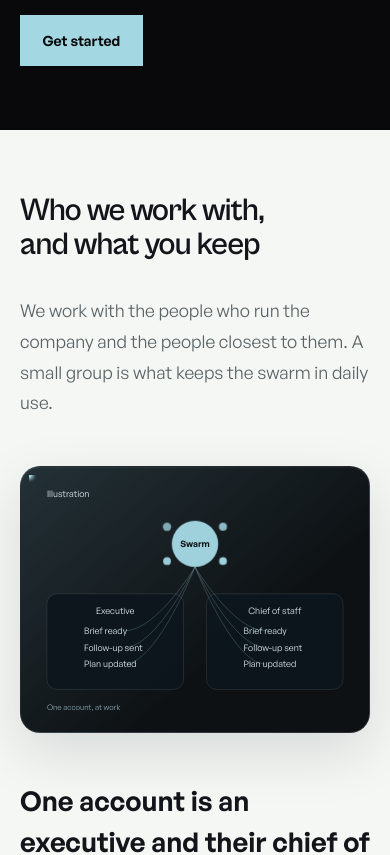
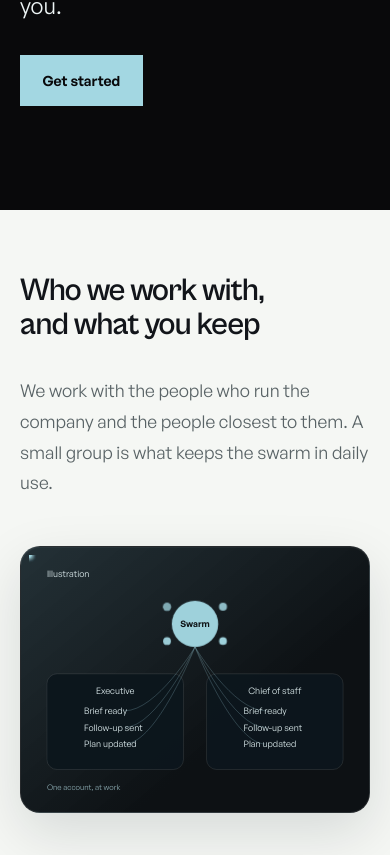
Before and after one commit to aiifyit/aiifyit.github.io, a React (Vite) app: page / in a window 390 px wide. Shown: the part 6292-7147 px from the top of the page. Built offline with nearby package versions, Linux system fonts and the light colour scheme.

Commit message:
Keep homepage section headings clear of the sticky header. (#63)
Use 6.5rem scroll padding and matching homepage section bottom padding so previous-section text is not covered on mobile or desktop. Leave section scroll margin at 0 so it does not add to the html offset.

```diff
--- a/src/index.css
+++ b/src/index.css
@@ -126,7 +126,7 @@ h1, h2, h3, h4, h5, h6 {
 }
 
 /* Offer page only. Tokens stay local so the rest of the site is unchanged. */
-html[data-page="offer"] { background: #09090b; scroll-padding-top: 6rem; }
+html[data-page="offer"] { background: #09090b; scroll-padding-top: 6.5rem; }
 .offer-page { --offer-ink:#12151a; --offer-muted:#596366; --offer-line:#d5dedb; --offer-card:#fff; --offer-navy:#12151a; --offer-accent:#A3D7E2; --offer-accent-hover:#7DC1D0; background:#f5f7f4; color:var(--offer-ink); min-height:100vh; }
 .offer-page ::selection { background:#A3D7E2; color:#09090b; }
 .offer-page h1,.offer-page h2,.offer-page h3 { font-weight:600; letter-spacing:-.035em; text-wrap:balance; }
@@ -459,6 +459,11 @@ html[data-page="offer"] { background: #09090b; scroll-padding-top: 6rem; }
  .offer-account-card { padding:1.2rem; }
 }
 
+/* Clear the 88px sticky header and keep preceding text below its translucent edge.
+   scroll-margin stays 0 so it does not add to html[data-page="offer"] scroll-padding-top. */
+.home-offer #hero,
+.home-offer .offer-section { scroll-margin-top:0rem; }
+.home-offer .offer-section { padding-bottom:6.5rem; }
 .home-offer .offer-hero-grid { min-height: calc(100svh - 6.5rem); }
 .home-offer .offer-compare-toolbar { display:block; }
 .home-explore-links { display: grid; gap: 1rem; margin-top: 2rem; padding: 0; list-style: none; max-width: 42rem; }
```
Also changed, not shown: 1 other file (tests, documents, lock files or other folders).
